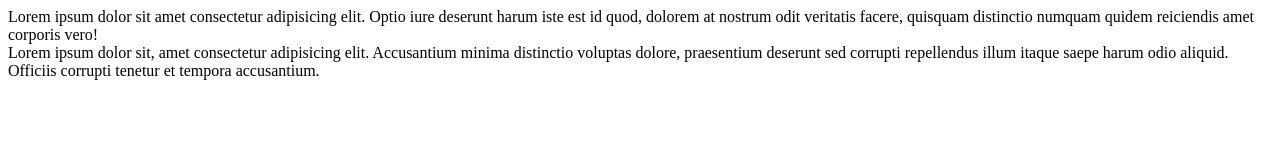
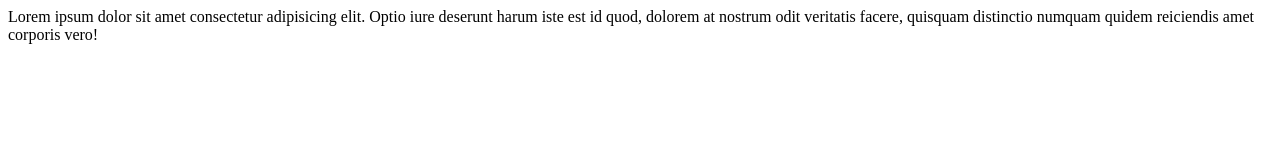
Before and after one commit to juanmrad/portfolio-example, a plain HTML site: page index.html in a window 1280 px wide. Drawn offline with Linux system fonts and the light colour scheme.

Commit message:
remove one column

```diff
--- a/index.html
+++ b/index.html
@@ -15,11 +15,6 @@
         Lorem ipsum dolor sit amet consectetur adipisicing elit. Optio iure deserunt harum iste est id quod, dolorem at
         nostrum odit veritatis facere, quisquam distinctio numquam quidem reiciendis amet corporis vero!
       </div>
-      <div class="col">
-        Lorem ipsum dolor sit, amet consectetur adipisicing elit. Accusantium minima distinctio voluptas dolore,
-        praesentium deserunt sed corrupti repellendus illum itaque saepe harum odio aliquid. Officiis corrupti tenetur
-        et tempora accusantium.
-      </div>
     </div>
 
   </div>
```
